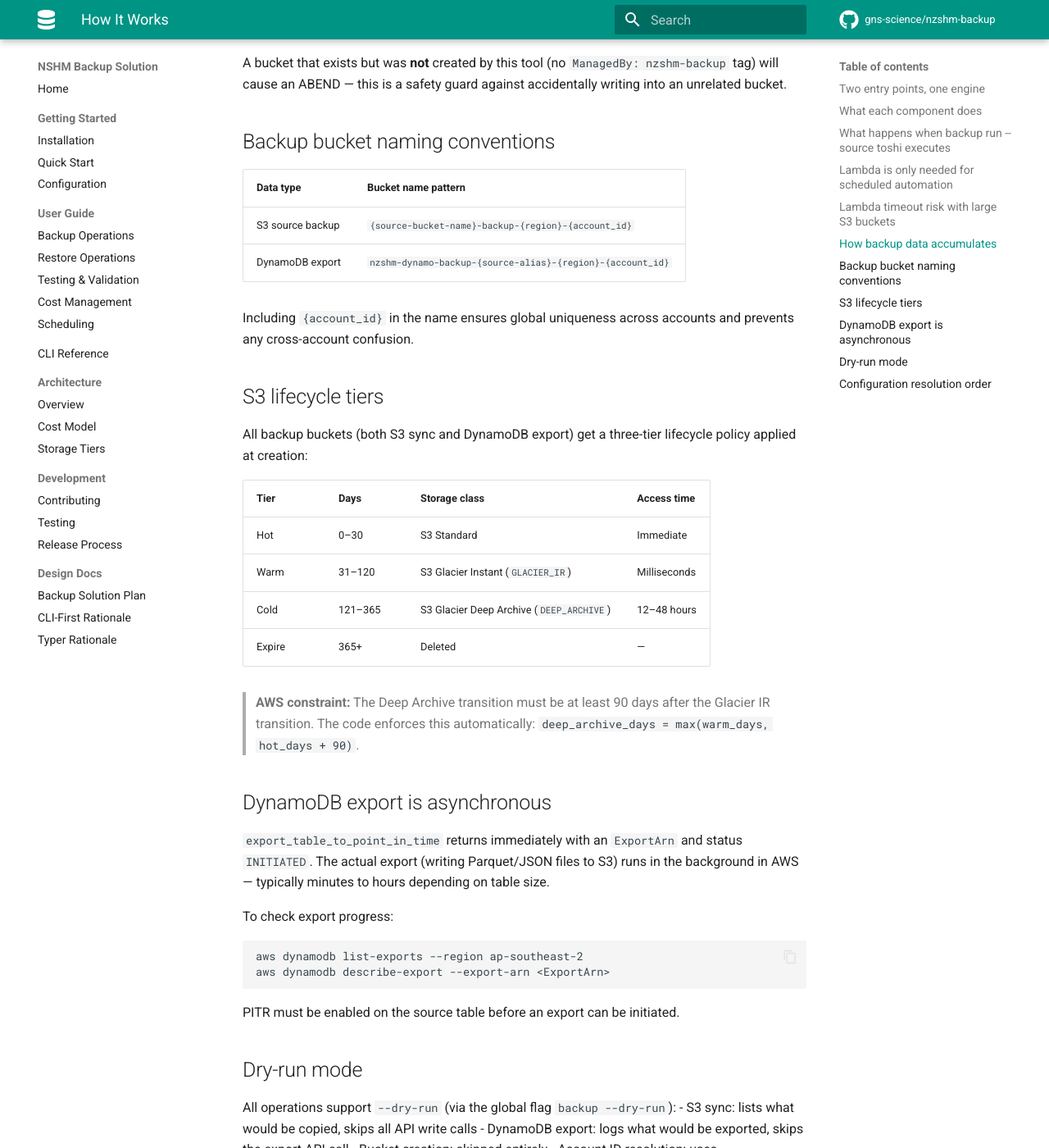
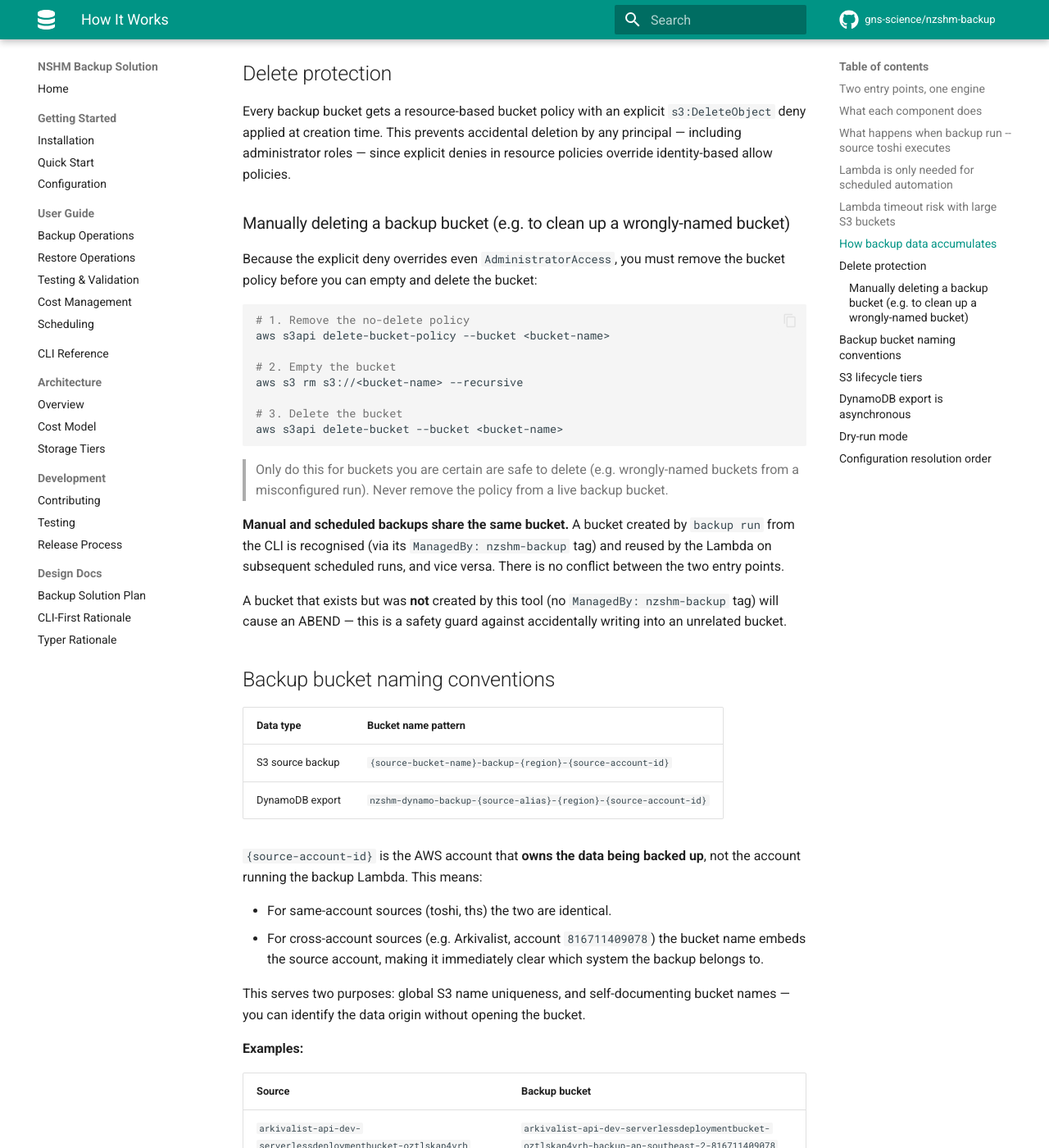
Before and after one commit to GNS-Science/aws-snapshot, an MkDocs documentation site: the page built from docs/how_it_works.md, in a window 1280 px wide and 1400 px high, scrolled down 3129 px. Shown: the whole window at 82% size. Built offline with MkDocs 1.6.1 and Material for MkDocs 9.7.7, drawn with Linux system fonts in a browser that asks for light colours; comment, search, counter and statistics services are not loaded; the version menu is left out; some of the changed text lies outside the part shown.

Commit message:
docs: update how_it_works with bucket naming, delete protection, and cross-account detail

````diff
--- a/docs/how_it_works.md
+++ b/docs/how_it_works.md
@@ -33,13 +33,13 @@ that call the same underlying functions — `backup_source()` and
 ## What happens when `backup run --source toshi` executes
 
 1. Load `backup-config.yaml` (or `BACKUP_CONFIG_PATH` env var)
-2. Resolve account ID via `sts:GetCallerIdentity` (or use `123456789012` in dry-run)
+2. Resolve backup account ID via `sts:GetCallerIdentity`; resolve source account ID from the source config (same as backup account for same-account sources, or extracted from `prod_account_role_arn` for cross-account sources)
 3. **S3 loop** — for each bucket ARN in `sources.toshi.s3_buckets`:
-   - Derive backup bucket name: `{bucket}-backup-{region}-{account_id}`
+   - Derive backup bucket name: `{bucket}-backup-{region}-{source-account-id}`
    - Create backup bucket if it doesn't exist (with lifecycle policy + delete-protection)
    - Incremental sync: list source objects, compare ETags, copy only changed/new objects
 4. **DynamoDB loop** — for each table ARN in `sources.toshi.dynamodb_tables`:
-   - Derive export bucket name: `nzshm-dynamo-backup-toshi-{region}-{account_id}`
+   - Derive export bucket name: `nzshm-dynamo-backup-{source-alias}-{region}-{source-account-id}`
    - Create export bucket if it doesn't exist (idempotent — no error if already exists)
    - Call `dynamodb:ExportTableToPointInTime` → returns an `ExportArn` immediately
    - Export runs asynchronously in AWS — it is **not** complete when the CLI exits
@@ -94,6 +94,32 @@ This means the backup bucket is a **superset** of the source at any point in
 time. Data deleted from the source is retained in the backup until the lifecycle
 policy expires it (365 days by default).
 
+## Delete protection
+
+Every backup bucket gets a resource-based bucket policy with an explicit
+`s3:DeleteObject` deny applied at creation time. This prevents accidental
+deletion by any principal — including administrator roles — since explicit
+denies in resource policies override identity-based allow policies.
+
+### Manually deleting a backup bucket (e.g. to clean up a wrongly-named bucket)
+
+Because the explicit deny overrides even `AdministratorAccess`, you must remove
+the bucket policy before you can empty and delete the bucket:
+
+```bash
+# 1. Remove the no-delete policy
+aws s3api delete-bucket-policy --bucket <bucket-name>
+
+# 2. Empty the bucket
+aws s3 rm s3://<bucket-name> --recursive
+
+# 3. Delete the bucket
+aws s3api delete-bucket --bucket <bucket-name>
+```
+
+> Only do this for buckets you are certain are safe to delete (e.g. wrongly-named
+> buckets from a misconfigured run). Never remove the policy from a live backup bucket.
+
 **Manual and scheduled backups share the same bucket.** A bucket created by
 `backup run` from the CLI is recognised (via its `ManagedBy: nzshm-backup` tag)
 and reused by the Lambda on subsequent scheduled runs, and vice versa. There is
@@ -107,11 +133,27 @@ accidentally writing into an unrelated bucket.
 
 | Data type | Bucket name pattern |
 |-----------|-------------------|
-| S3 source backup | `{source-bucket-name}-backup-{region}-{account_id}` |
-| DynamoDB export | `nzshm-dynamo-backup-{source-alias}-{region}-{account_id}` |
+| S3 source backup | `{source-bucket-name}-backup-{region}-{source-account-id}` |
+| DynamoDB export | `nzshm-dynamo-backup-{source-alias}-{region}-{source-account-id}` |
 
-Including `{account_id}` in the name ensures global uniqueness across accounts
-and prevents any cross-account confusion.
+`{source-account-id}` is the AWS account that **owns the data being backed up**,
+not the account running the backup Lambda. This means:
+
+- For same-account sources (toshi, ths) the two are identical.
+- For cross-account sources (e.g. Arkivalist, account `816711409078`) the bucket
+  name embeds the source account, making it immediately clear which system the
+  backup belongs to.
+
+This serves two purposes: global S3 name uniqueness, and self-documenting bucket
+names — you can identify the data origin without opening the bucket.
+
+**Examples:**
+
+| Source | Backup bucket |
+|--------|--------------|
+| `arkivalist-api-dev-serverlessdeploymentbucket-oztlskap4vrh` (account `816711409078`) | `arkivalist-api-dev-serverlessdeploymentbucket-oztlskap4vrh-backup-ap-southeast-2-816711409078` |
+| DynamoDB tables for `arkivalist` source | `nzshm-dynamo-backup-arkivalist-ap-southeast-2-816711409078` |
+| DynamoDB tables for `toshi` source (account `595842668254`) | `nzshm-dynamo-backup-toshi-ap-southeast-2-595842668254` |
 
 ## S3 lifecycle tiers
 
````
Also changed, not shown: CLAUDE.md (+2 -0 lines), docs/OPEN_SOURCE_ALTERNATIVES.md (added, +67 -0 lines).
